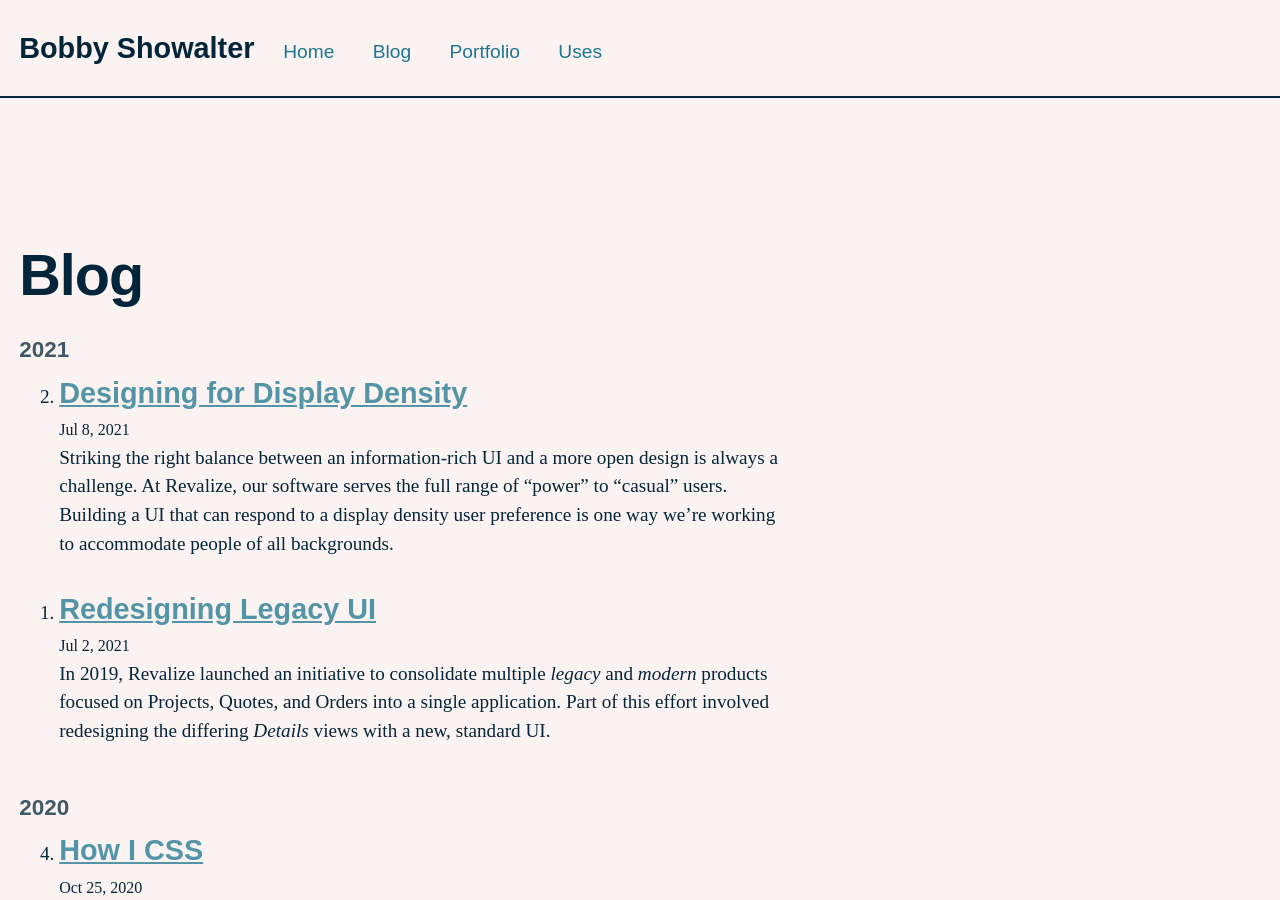
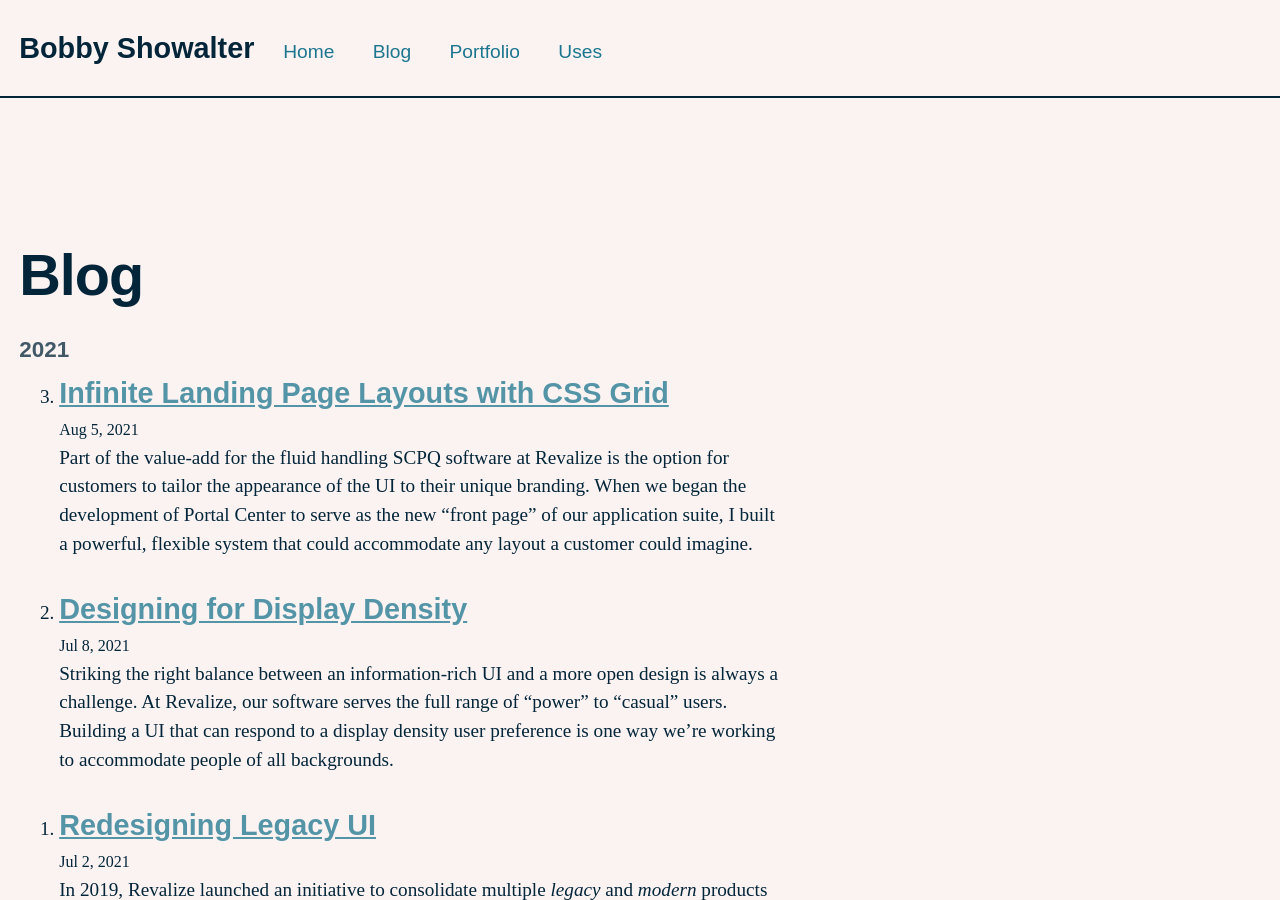
Before and after one commit to orangedaisy/bshowco, a Jekyll site: the page built from blog.html, in a window 1280 px wide and 900 px high. Built offline with Jekyll 4.4.1, drawn with Linux system fonts in a browser that asks for light colours; some web fonts are replaced.

Commit message:
Add landing pages post

````diff
--- /dev/null
+++ b/_posts/2021-08-05-infinite-landing-page-layouts-with-css-grid.md
@@ -0,0 +1,113 @@
+---
+layout: post
+title: Infinite Landing Page Layouts with CSS Grid
+category: fpx
+---
+
+Part of the value-add for the fluid handling SCPQ software at Revalize is the
+option for customers to tailor the appearance of the UI to their unique
+branding. When we began the development of Portal Center to serve as the new
+"front page" of our application suite, I built a powerful, flexible system that
+could accommodate any layout a customer could imagine.
+
+{% include toc.md %}
+
+## One page to rule them all
+
+Project Portal was one of the first "modern" applications we launched in 2015.
+These newer applications were a marked departure from the "classic" suite, in
+that they feature a more casual UI/UX and prominent points of customization for
+our customers. While we nailed the ability for customers to easily change
+important colors, background images, and more, we did not anticipate the
+interest in modifying the layout and appearance of the Project Portal landing
+page. Every customer's page looked roughly the same.
+
+{% include figure.html src='/assets/images/landing_pages/old.png' alt=''
+caption='Original Project Portal landing page' %}
+{% include figure.html src='/assets/images/landing_pages/taco.png' alt=''
+caption='Taco Project Portal landing page' %}
+
+## Hands across the sea
+
+Project Portal (and its replacement, Portal Center) don't always sit at the same
+place in a user's journey. There are plenty of users who will navigate directly
+to this landing page to sign in and begin their work day, but there are others
+who may arrive here through some second, third, or fourth link from our
+customer's main website. In those cases, having more control over the appearance
+of the landing page helps our customers give their users the confidence that
+this new environment they're entering is, in fact, under the same umbrella as
+the main marketing site they just left.
+
+When we started roadmapping the development of Portal Center in 2019, improving
+this landing page experience was top-of-mind. I worked with our internal
+customer representatives to assemble a punch-list of "must haves," and combined
+that with my own personal notes of feature requests from over the years. The
+number one biggest feature request, by a large margin, was the desire to have
+more control over the landing page layout. Colors, images, logos&mdash;those
+were all nice, but being able to format the page so that it matched the
+customer's other marketing and branding efforts was priority number one.
+
+## New kid(s) on the block
+
+As we [discovered a few years ago]({% post_url
+2018-06-03-multiple-layouts-made-easy-with-css-grid %}), we can use a single set
+of well-formatted HTML to drive near-infinite layout possibilities with CSS Grid
+Layout. Our new landing page is nothing more than a collection of "blocks":
+
+```html
+<main>
+  <div class="c-landing-page g-landing-page">
+    <div id="company_logo">
+      <img class="c-landing-page__company-logo">
+    </div>
+    <div id="sales_pitch" class="c-landing-page__sales-pitch">
+      <!-- -->
+    </div>
+    <div id="product_features" class="c-landing-page__product-features">
+      <!-- -->
+    </div>
+    <div id="sign_in" class="c-landing-page__sign-in">
+      <!-- -->
+    </div>
+    <div id="external_links" class="c-landing-page__external-links">
+      <!-- -->
+    </div>
+    <div id="social_media" class="c-landing-page__social-media">
+      <!-- -->
+    </div>
+  </div>
+</main>
+```
+
+From there, I use CSS Grid Layout and a touch of Flexbox to arrange the pieces
+in whatever way the customer needs.
+
+There are five "plug-n-play" layouts available to help our customers get the
+ball rolling. Every layout is built on the exact same set of HTML; the layout is
+driven entirely by CSS.
+
+{% include figure.html src='/assets/images/landing_pages/1.png' alt='' caption='Portal Center landing page 1' %}
+{% include figure.html src='/assets/images/landing_pages/2.png' alt='' caption='Portal Center landing page 2' %}
+{% include figure.html src='/assets/images/landing_pages/3.png' alt='' caption='Portal Center landing page 3' %}
+{% include figure.html src='/assets/images/landing_pages/4.png' alt='' caption='Portal Center landing page 4' %}
+{% include figure.html src='/assets/images/landing_pages/5.png' alt='' caption='Portal Center landing page 5' %}
+
+I have a set of variables and other SCSS helpers to streamline the easier
+customization tasks. For something more complex, I build the page from scratch
+so I don't have to spend as much time overwriting existing styles.
+
+## In the wild
+
+Here are some examples from real landing pages in use today. Can you spot which
+landing page option serves as the foundation for each customer?
+
+{% include figure.html src='/assets/images/landing_pages/acme.png' alt='' caption='"Archimedes" landing page' %}
+{% include figure.html src='/assets/images/landing_pages/nov.png' alt='' caption='NOV landing page' %}
+{% include figure.html src='/assets/images/landing_pages/brentwood.png' alt='' caption='Brentwood landing page' %}
+{% include figure.html src='/assets/images/landing_pages/oilgear.png' alt='' caption='Oilgear landing page' %}
+
+The new landing page functionality in Portal Center has been a breath of fresh
+air for our customers. Having total control over the appearance of the landing
+page goes a long way in building brand confidence with our users, and helps each
+customer's unique implementation of our software stand out from their
+competitors.
````
Also changed, not shown: _includes/fpx-posts.md (+1 -0 lines), assets/images/landing_pages/1.png (added), assets/images/landing_pages/2.png (added), assets/images/landing_pages/3.png (added), assets/images/landing_pages/4.png (added), assets/images/landing_pages/5.png (added), assets/images/landing_pages/acme.png (added), assets/images/landing_pages/brentwood.png (added), assets/images/landing_pages/nov.png (added), assets/images/landing_pages/oilgear.png (added), assets/images/landing_pages/old.png (added), assets/images/landing_pages/taco.png (added).
